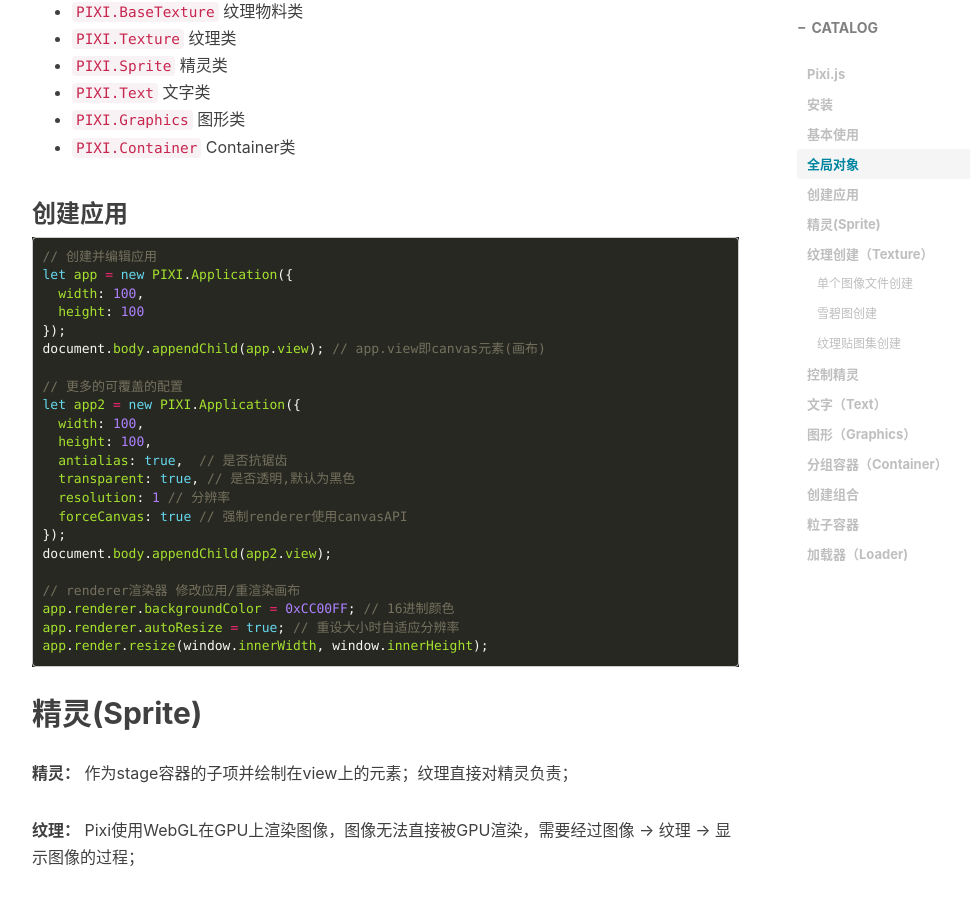
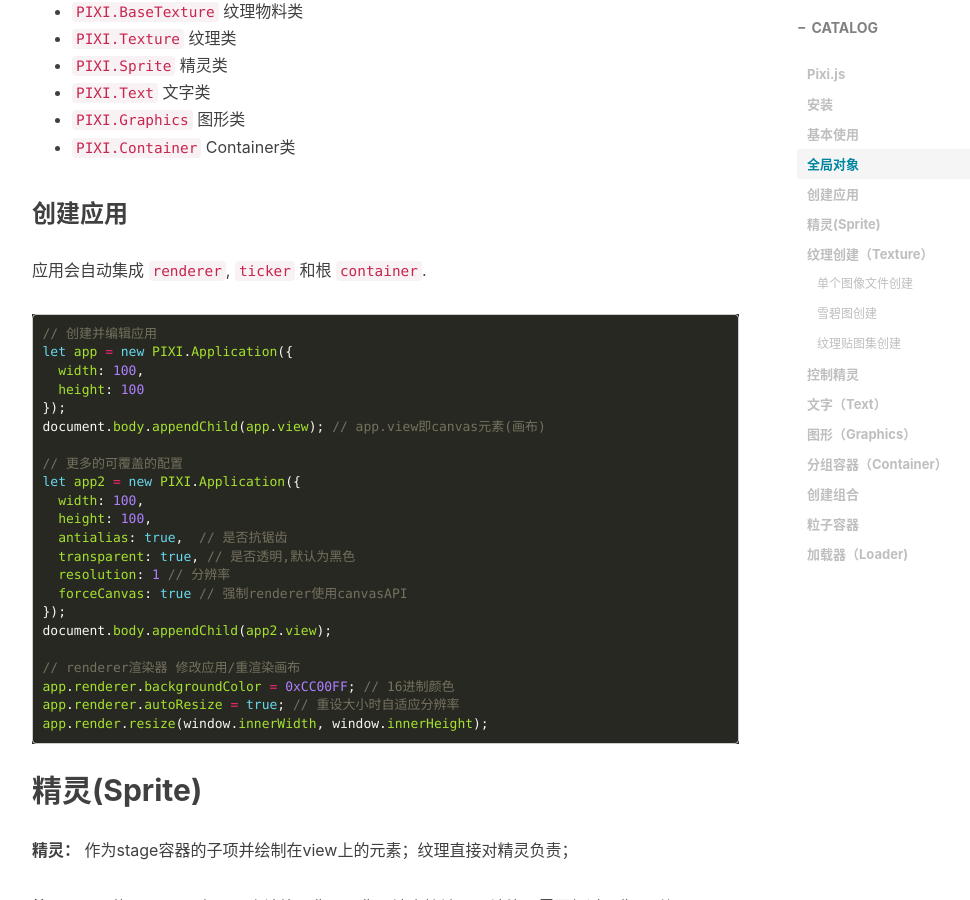
Before and after one commit to KID-1912/KID-1912.github.io, a Jekyll site: the page built from _posts/2021-6-17-Pixi.js.md, in a window 1280 px wide and 900 px high, scrolled down 1363 px. Shown: the whole window, without its empty margins (233-1203 px from the left). Built offline with Jekyll 4.4.1, drawn with Linux system fonts in a browser that asks for light colours; nearby versions of some CDN libraries; comment, search, counter and statistics services are not loaded.

Commit message:
note:update

````diff
--- a/_posts/2021-6-17-Pixi.js.md
+++ b/_posts/2021-6-17-Pixi.js.md
@@ -51,6 +51,8 @@
 - `PIXI.Container` Container类
 
 ### 创建应用
+
+应用会自动集成 `renderer`, `ticker` 和根 `container`.
 
 ```js
 // 创建并编辑应用
@@ -230,7 +232,7 @@
   }
 ```
 
-**注：**多个精灵添加到stage时，默认层级规则为新添加的覆盖已存在的sprite；
+**注：** 多个精灵添加到stage时，默认层级规则为新添加的覆盖已存在的sprite；
 
 ### 控制精灵
 
@@ -349,8 +351,6 @@
 // 直接调整文字颜色
 text.style.fill = "white";
 ```
-
-
 
 ## 图形（Graphics）
 
````
